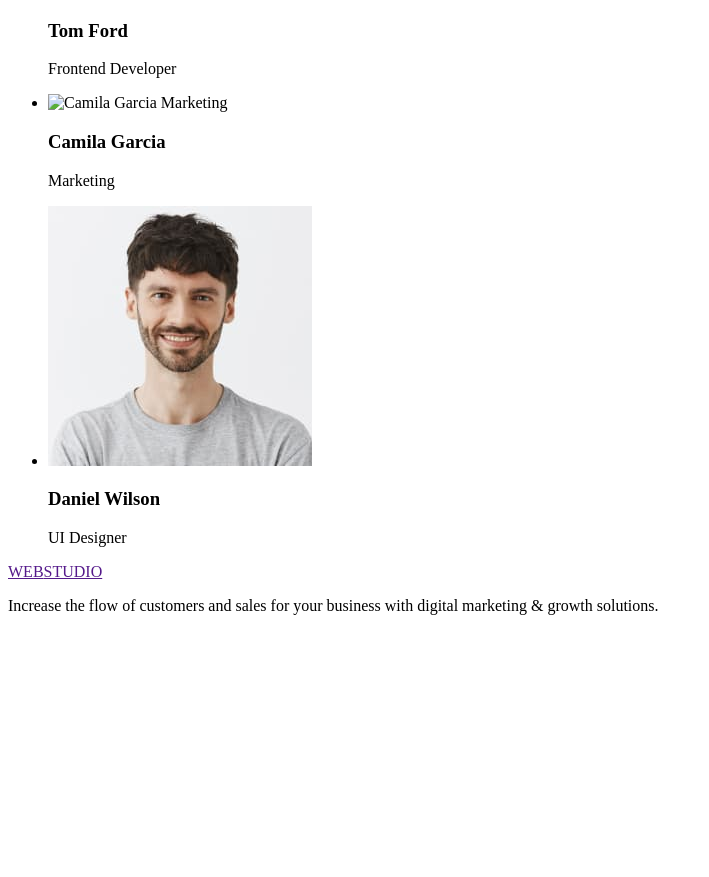
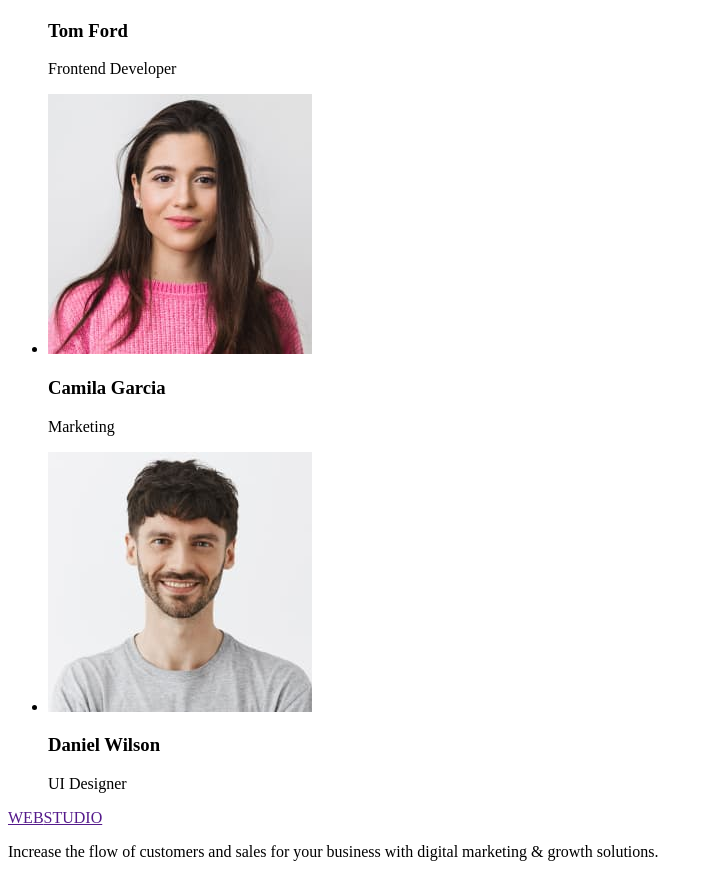
Before and after one commit to ddooss81/goit-markup-hw-01, a plain HTML site: page index.html in a window 1280 px wide. Shown: the part 1283-2160 px from the top of the page, without its empty margins (0-709 px from the left). Before the commit the page ends 1914 px from the top, so only its background shows below. Drawn offline with Linux system fonts and the light colour scheme; the site is published under a folder, as on GitHub Pages, so addresses that start at the root find nothing.

Commit message:
Update index.html

```diff
--- a/index.html
+++ b/index.html
@@ -91,7 +91,7 @@
                     <p>Frontend Developer</p>
                 </li>
                 <li>
-                    <img src="/images/camila_garcia.jpg" alt="Camila Garcia Marketing" width="264" height="260">
+                    <img src="./images/camila_garcia.jpg" alt="Camila Garcia Marketing" width="264" height="260">
                     <h3>Camila Garcia</h3>
                     <p>Marketing</p>
                 </li>
```
